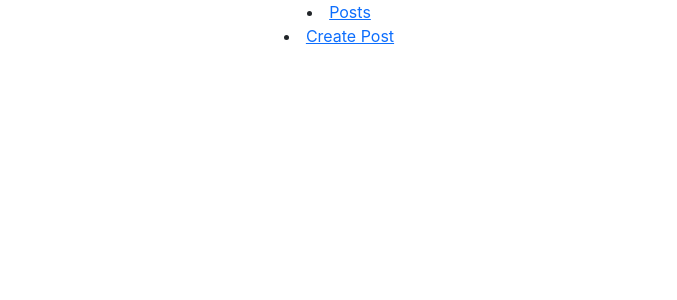
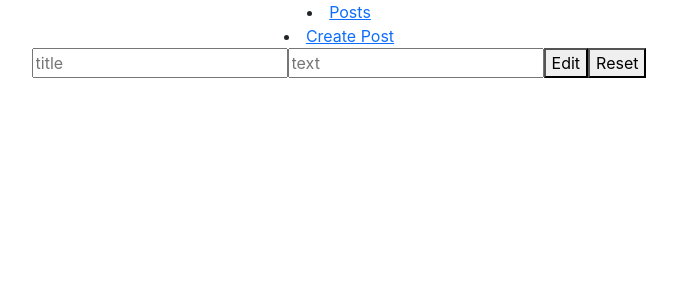
Before and after one commit to Dalibor989/blog-app, a React (Create React App) app: page /edit/1 in a window 1280 px wide. Shown: the top 300 px of the page, without its empty margins (301-978 px from the left). Built offline with nearby package versions, Linux system fonts and the light colour scheme; no server answers.

Commit message:
implemented editing posts

```diff
--- a/src/App.js
+++ b/src/App.js
@@ -22,6 +22,9 @@ function App() {
           <Route path="/posts/:id">
             <DetailedPost />
           </Route>
+          <Route path="/edit/:id">
+            <AddPost />
+          </Route>
         </Switch>
       </Router>
     </div>
--- a/src/components/SinglePost.js
+++ b/src/components/SinglePost.js
@@ -4,13 +4,15 @@ function SinglePost({
   id,
   title,
   text,
+  handleViewPost,
   handleEditPost,
 }) {
   return (
     <li>
       <span><strong>{title}</strong></span><br />
       <span><p>{text}</p></span>
-      <button onClick={() => handleEditPost(id)}>View Post</button><br />
+      <button onClick={() => handleViewPost(id)}>View Post</button>
+      <button onClick={() => handleEditPost(id)}>Edit</button>
     </li>
   )
 }
--- a/src/pages/AddPost.js
+++ b/src/pages/AddPost.js
@@ -1,24 +1,24 @@
 import React, {useState, useEffect} from "react";
 import postService from "../services/PostService";
-import { useHistory } from 'react-router-dom';
+import { useHistory, useParams } from 'react-router-dom';
 
 function AddPost() {
   const history = useHistory();
+  const { id } = useParams();
 
   const [newPost, setNewPost] = useState({
     title: '',
     text: '',
   })
 
-  const createPost = async (e) => {
+  const handleSubmit = async (e) => {
     e.preventDefault();
 
-    await postService.add(newPost);
-
-    setNewPost({
-      title: '',
-      text: '',
-    });
+    if (id) {
+      await postService.edit(id, newPost);
+    } else {
+      await postService.add(newPost);
+    }
 
     history.push('/posts');
   }
@@ -44,12 +44,24 @@ function AddPost() {
     })
   }
 
+  useEffect(() => {
+    const fetchPost = async () => {
+      const { id: _, ...restData } = await postService.get(id);
+
+      setNewPost({ ...restData });
+    };
+
+    if (id) {
+      fetchPost();
+    }
+  }, [id]);
+
   return (
     <div>
-      <form onSubmit={createPost}>
+      <form onSubmit={handleSubmit}>
         <input required minLength="2" type="text" placeholder="title" value={newPost.title} onChange={handleTitleChange}/>
         <input required maxLength="300" type="text" placeholder="text" value={newPost.text} onChange={handleTextChange}/>
-        <button>Post</button>
+        <button>{id ? 'Edit' : 'Post'}</button>
         <button type="button" onClick={reset}>Reset</button>
       </form>
     </div>
--- a/src/pages/AppPosts.js
+++ b/src/pages/AppPosts.js
@@ -21,6 +21,10 @@ function AppPosts() {
     history.push(`posts/${id}`);
   };
 
+  const editPost = (id) => {
+    history.push(`edit/${id}`)
+  }
+
   return (
     <div>
       <h3>Posts</h3>
@@ -31,7 +35,8 @@ function AppPosts() {
             id={post.id}
             title={post.title}
             text={post.text}
-            handleEditPost={viewPost}
+            handleViewPost={viewPost}
+            handleEditPost={editPost}
           />
         ))}
       </ul>
--- a/src/services/PostService.js
+++ b/src/services/PostService.js
@@ -36,6 +36,16 @@ class PostService {
       console.log('Error', error)
     }
   }
+
+  async edit(id, newPost) {
+    try {
+      const { data } = await this.apiClient.put(`posts/${id}`, newPost)
+
+      return data;
+    } catch (error) {
+      console.log('Error', error);
+    }
+  }
 }
 
 export default new PostService();
```
